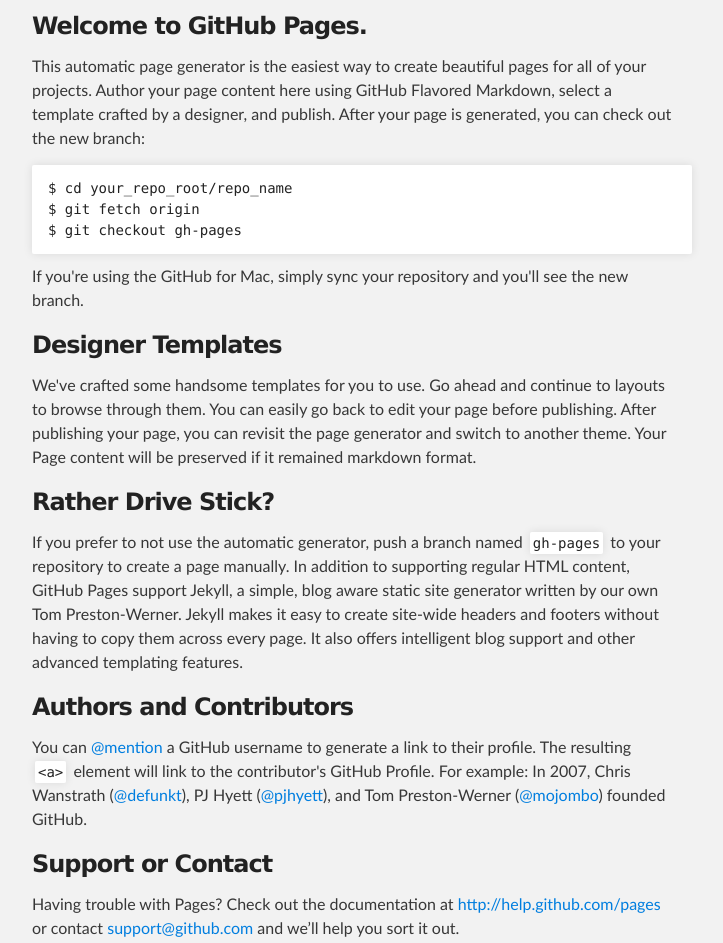
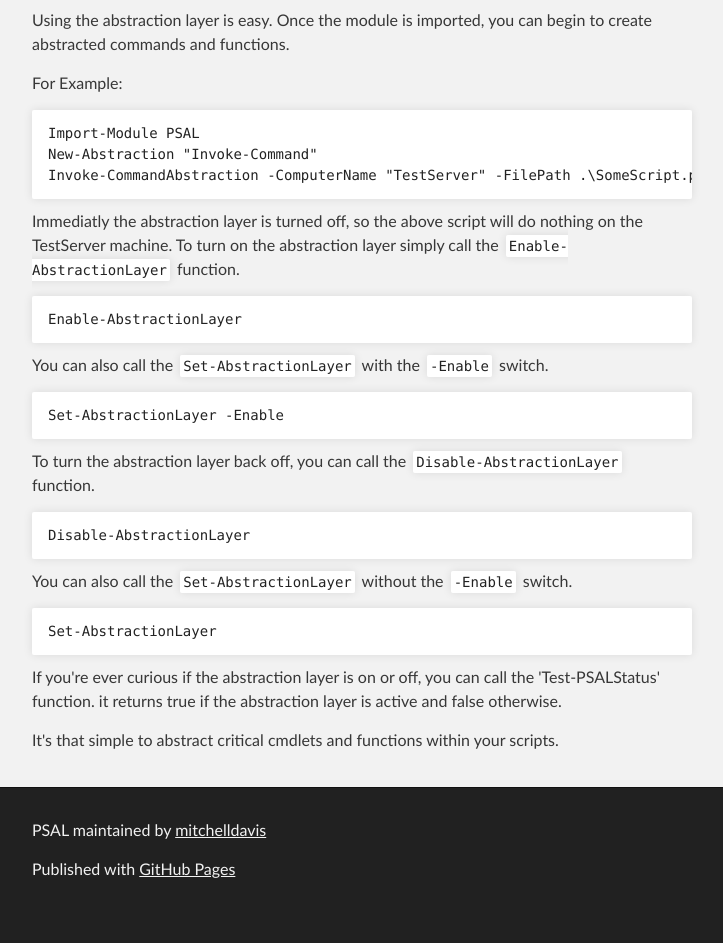
Before and after one commit to mitchelldavis/PSAL, a plain HTML site: page index.html in a window 1280 px wide. Shown: the part 252-1195 px from the top of the page, without its empty margins (288-1011 px from the left). After the commit the page ends 1168 px from the top, so only its background shows below. Drawn offline with Linux system fonts and the light colour scheme.

Commit message:
Updated Index.

```diff
--- a/index.html
+++ b/index.html
@@ -31,37 +31,33 @@
     <!-- MAIN CONTENT -->
     <div id="main_content_wrap" class="outer">
       <section id="main_content" class="inner">
-        <h3>
-<a name="welcome-to-github-pages" class="anchor" href="#welcome-to-github-pages"><span class="octicon octicon-link"></span></a>Welcome to GitHub Pages.</h3>
+        <p>Using the abstraction layer is easy.  Once the module is imported, you can begin to create abstracted commands and functions.</p>
 
-<p>This automatic page generator is the easiest way to create beautiful pages for all of your projects. Author your page content here using GitHub Flavored Markdown, select a template crafted by a designer, and publish. After your page is generated, you can check out the new branch:</p>
+        <p>For Example:</p>
+        <pre><code>Import-Module PSAL
+New-Abstraction "Invoke-Command"
+Invoke-CommandAbstraction -ComputerName "TestServer" -FilePath .\SomeScript.ps1</code></pre>
 
-<pre><code>$ cd your_repo_root/repo_name
-$ git fetch origin
-$ git checkout gh-pages
-</code></pre>
+        <p>Immediatly the abstraction layer is turned off, so the above script will do nothing on the <i>TestServer</i> machine.  To turn on the abstraction layer simply call the <code>Enable-AbstractionLayer</code> function.</p>
 
-<p>If you're using the GitHub for Mac, simply sync your repository and you'll see the new branch.</p>
+        <pre><code>Enable-AbstractionLayer</code></pre>
 
-<h3>
-<a name="designer-templates" class="anchor" href="#designer-templates"><span class="octicon octicon-link"></span></a>Designer Templates</h3>
+        <p>You can also call the <code>Set-AbstractionLayer</code> with the <code>-Enable</code> switch.</p>
 
-<p>We've crafted some handsome templates for you to use. Go ahead and continue to layouts to browse through them. You can easily go back to edit your page before publishing. After publishing your page, you can revisit the page generator and switch to another theme. Your Page content will be preserved if it remained markdown format.</p>
+        <pre><code>Set-AbstractionLayer -Enable</code></pre>
 
-<h3>
-<a name="rather-drive-stick" class="anchor" href="#rather-drive-stick"><span class="octicon octicon-link"></span></a>Rather Drive Stick?</h3>
+        <p>To turn the abstraction layer back off, you can call the <code>Disable-AbstractionLayer</code> function.</p>
 
-<p>If you prefer to not use the automatic generator, push a branch named <code>gh-pages</code> to your repository to create a page manually. In addition to supporting regular HTML content, GitHub Pages support Jekyll, a simple, blog aware static site generator written by our own Tom Preston-Werner. Jekyll makes it easy to create site-wide headers and footers without having to copy them across every page. It also offers intelligent blog support and other advanced templating features.</p>
+        <pre><code>Disable-AbstractionLayer</pre></code>
 
-<h3>
-<a name="authors-and-contributors" class="anchor" href="#authors-and-contributors"><span class="octicon octicon-link"></span></a>Authors and Contributors</h3>
+        <p>You can also call the <code>Set-AbstractionLayer</code> without the <code>-Enable</code> switch.</p>
 
-<p>You can <a href="https://github.com/blog/821" class="user-mention">@mention</a> a GitHub username to generate a link to their profile. The resulting <code>&lt;a&gt;</code> element will link to the contributor's GitHub Profile. For example: In 2007, Chris Wanstrath (<a href="https://github.com/defunkt" class="user-mention">@defunkt</a>), PJ Hyett (<a href="https://github.com/pjhyett" class="user-mention">@pjhyett</a>), and Tom Preston-Werner (<a href="https://github.com/mojombo" class="user-mention">@mojombo</a>) founded GitHub.</p>
+        <pre><code>Set-AbstractionLayer</code></pre>
 
-<h3>
-<a name="support-or-contact" class="anchor" href="#support-or-contact"><span class="octicon octicon-link"></span></a>Support or Contact</h3>
+        <p>If you're ever curious if the abstraction layer is on or off, you can call the 'Test-PSALStatus' function.  it returns true if the abstraction layer is active and false otherwise.</p>
 
-<p>Having trouble with Pages? Check out the documentation at <a href="http://help.github.com/pages">http://help.github.com/pages</a> or contact <a href="mailto:support@github.com">support@github.com</a> and we’ll help you sort it out.</p>
+        <p>It's that simple to abstract critical cmdlets and functions within your scripts.</p>
+
       </section>
     </div>
 
```
